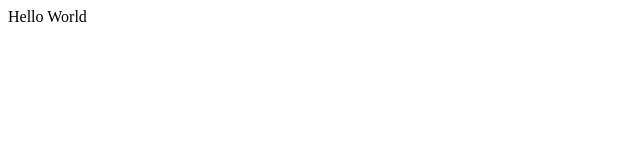
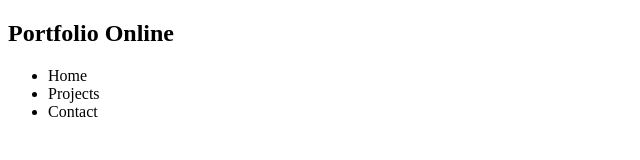
Before and after one commit to RicardoWorf/RicardoWorf.github.io, a plain HTML site: page index.html in a window 1280 px wide. Shown: the whole page, without its empty margins (0-640 px from the left). Drawn offline with Linux system fonts and the light colour scheme.

Commit message:
Create tags for separation of sessions in page

```diff
--- a/index.html
+++ b/index.html
@@ -1,9 +1,26 @@
 <!DOCTYPE html>
 <html>
 <head>
-	<title>Test</title>
+	<title>My Portfolio | Ricardo Santos</title>
+	<link rel="stylesheet" href="src/styles.css" />
 </head>
 <body>
-	Hello World
+	<header>
+		<nav>
+			<h1>Portfolio Online</h1>
+
+			<ul>
+				<li>Home</li>
+				<li>Projects</li>
+				<li>Contact</li>
+			</ul>
+		</nav>
+	</header>
+	<section>
+
+	</section>
+	<footer>
+
+	</footer>
 </body>
 </html>
```
